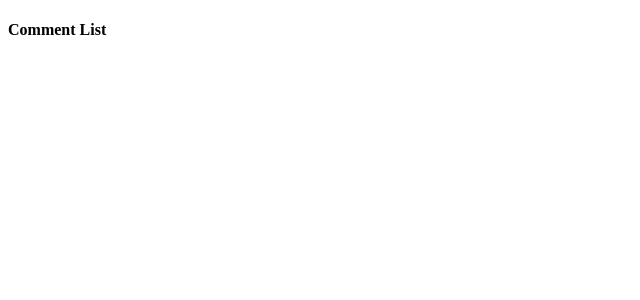
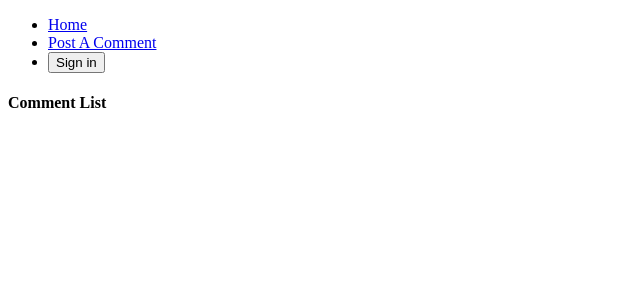
Before and after one commit to Shankhadeep1234/react-redux-testing, a React (Create React App) app: page / in a window 1280 px wide. Shown: the top 300 px of the page, without its empty margins (0-640 px from the left). Built offline with nearby package versions, Linux system fonts and the light colour scheme.

Commit message:
added basic authentication

```diff
--- a/src/actions/index.js
+++ b/src/actions/index.js
@@ -1,4 +1,5 @@
 import { SAVE_COMMENT } from "actions/types";
+import { CHANGE_AUTH } from "actions/types";
 
 export function saveComment(comment) {
   return {
@@ -6,3 +7,10 @@
     payload: comment,
   };
 }
+
+export function changeAuth(isLoggedIn) {
+  return {
+    type: CHANGE_AUTH,
+    payload: isLoggedIn,
+  };
+}
--- a/src/actions/types.js
+++ b/src/actions/types.js
@@ -1 +1,2 @@
 export const SAVE_COMMENT = "SAVE_COMMENT";
+export const CHANGE_AUTH = "CHANGE_AUTH";
--- a/src/components/App.js
+++ b/src/components/App.js
@@ -1,16 +1,57 @@
-import React from "react";
-import { Route } from "react-router-dom";
+import React, { Component } from "react";
+import { Route, Link } from "react-router-dom";
+import { connect } from "react-redux";
 
 import CommentBox from "components/CommentBox";
 import CommentList from "components/CommentList";
+import { changeAuth } from "actions/index";
 
-const App = () => {
+class App extends Component {
+  renderButton() {
+    if (this.props.auth) {
+      return (
+        <button onClick={() => this.props.changeAuth(false)}>Sign Out</button>
+      );
+    } else {
+      return (
+        <button onClick={() => this.props.changeAuth(true)}>Sign in</button>
+      );
+    }
+  }
+
+  renderHeader() {
+    return (
+      <ul>
+        <li>
+          <Link to="/">Home</Link>
+        </li>
+        <li>
+          <Link to="/post">Post A Comment</Link>
+        </li>
+        <li>{this.renderButton()}</li>
+      </ul>
+    );
+  }
+
+  render() {
     return (
       <div>
+        {this.renderHeader()}
         <Route path="/post" component={CommentBox} />
         <Route exact path="/" component={CommentList} />
       </div>
     );
+  }
+}
+
+function mapStateToProps(state) {
+  return { auth: state.auth };
+}
+
+function mapDispatchToProps(dispatch) {
+  return {
+    changeAuth: (isLoggedIn) => dispatch(changeAuth(isLoggedIn)),
   };
+}
 
-export default App;
+export default connect(mapStateToProps, mapDispatchToProps)(App);
--- a/src/components/CommentBox.js
+++ b/src/components/CommentBox.js
@@ -21,6 +21,22 @@
     this.setState({ comment: "" }); //to empty-out the textarea
   };
 
+  //component got render and we check that user is logged in or not
+  componentDidMount() {
+    this.shouldNavigateAway();
+  }
+
+  //component got update and we check that user is logged in or not
+  componentDidUpdate() {
+    this.shouldNavigateAway();
+  }
+
+  shouldNavigateAway() {
+    if (!this.props.auth) {
+      this.props.history.push("/");
+    }
+  }
+
   render() {
     return (
       <form onSubmit={this.handleSubmit}>
@@ -34,10 +50,14 @@
   }
 }
 
-const mapDispatchToProps = (dispatch) => {
+function mapStateToProps(state) {
+  return { auth: state.auth };
+}
+
+function mapDispatchToProps(dispatch) {
   return {
     saveComment: (comment) => dispatch(saveComment(comment)),
   };
-};
+}
 
-export default connect(null, mapDispatchToProps)(CommentBox);
+export default connect(mapStateToProps, mapDispatchToProps)(CommentBox);
--- /dev/null
+++ b/src/reducers/auth.js
@@ -0,0 +1,10 @@
+import { CHANGE_AUTH } from "actions/types";
+
+export default function (state = false, action) {
+  switch (action.type) {
+    case CHANGE_AUTH:
+      return action.payload;
+    default:
+      return state;
+  }
+}
--- a/src/reducers/index.js
+++ b/src/reducers/index.js
@@ -1,7 +1,9 @@
 import { combineReducers } from "redux";
 
 import commentReducer from "reducers/comments";
+import authReducer from "reducers/auth";
 
 export default combineReducers({
+  auth: authReducer,
   comments: commentReducer,
 });
```
Lines whose indentation alone changed are shown as unchanged.
